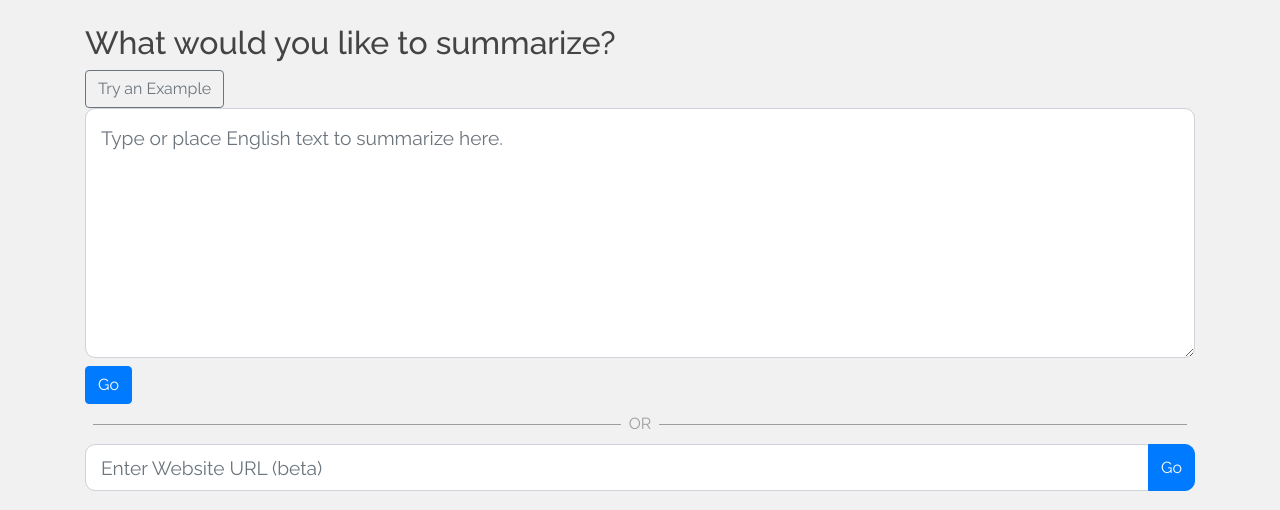
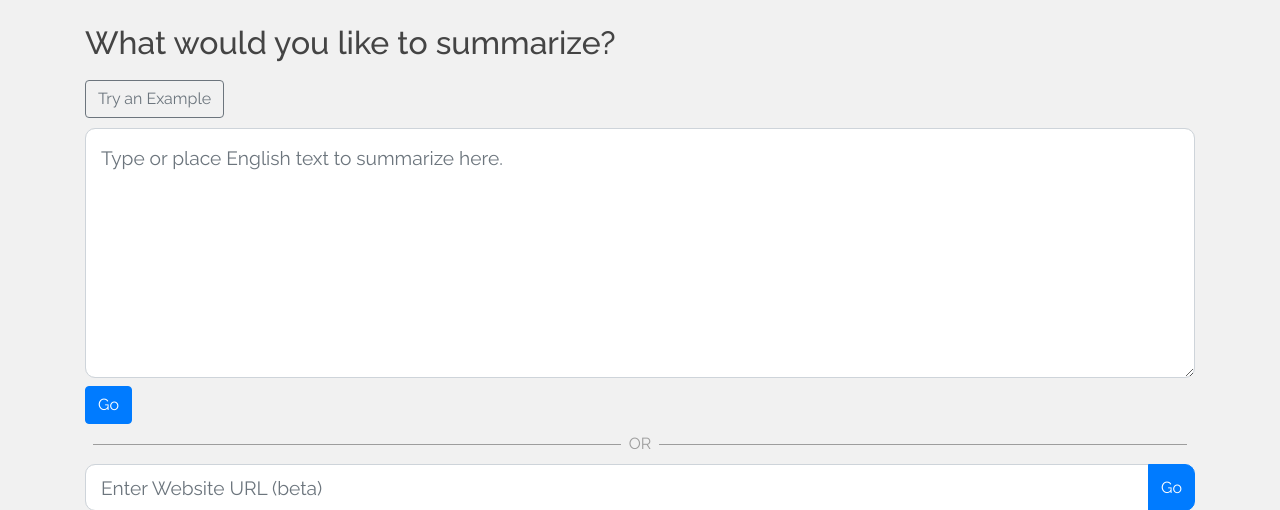
Before and after one commit to MLH-Fellowship/0, a Flask app: page / in a window 1280 px wide. Shown: the part 56-566 px from the top of the page. Run offline with Flask 2, Linux system fonts and the light colour scheme; some libraries are stand-ins or nearby versions.

Commit message:
Added padding to example button

```diff
--- a/flask_project/static/main.css
+++ b/flask_project/static/main.css
@@ -136,3 +136,8 @@ small {
     display: flex;
     justify-self: flex-end;
 }
+
+.example-button {
+  margin-top: 10px;
+  margin-bottom: 10px;
+}
--- a/flask_project/templates/home.html
+++ b/flask_project/templates/home.html
@@ -2,7 +2,7 @@
 {% block content %}
     <h2>What would you like to summarize?</h2>
     <div id="buttons">
-        <button id="exampleButton1" type="button" class="btn btn-outline-secondary float-left">Try an Example</button>
+        <button id="exampleButton1" type="button" class="btn btn-outline-secondary float-left example-button">Try an Example</button>
     </div>
     <div id="textarea-group">
         <form method="POST" action="">
```
